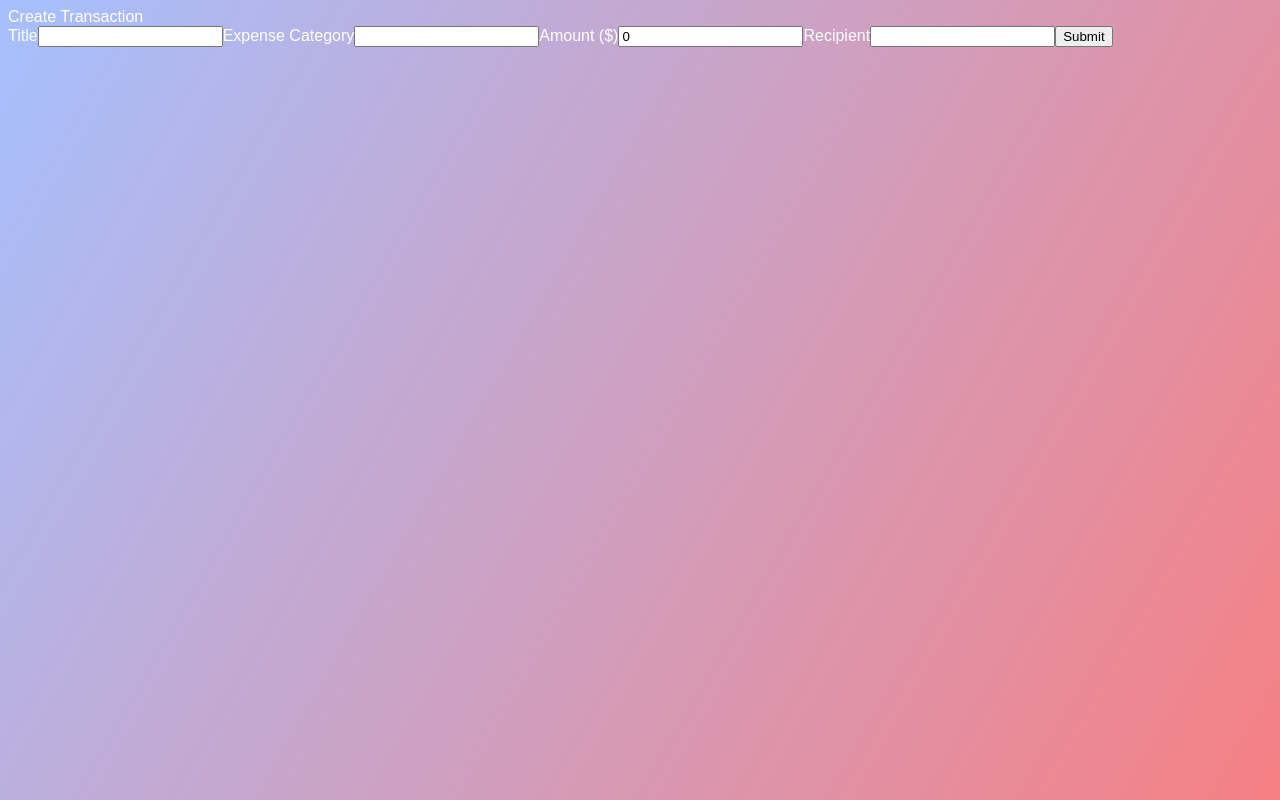
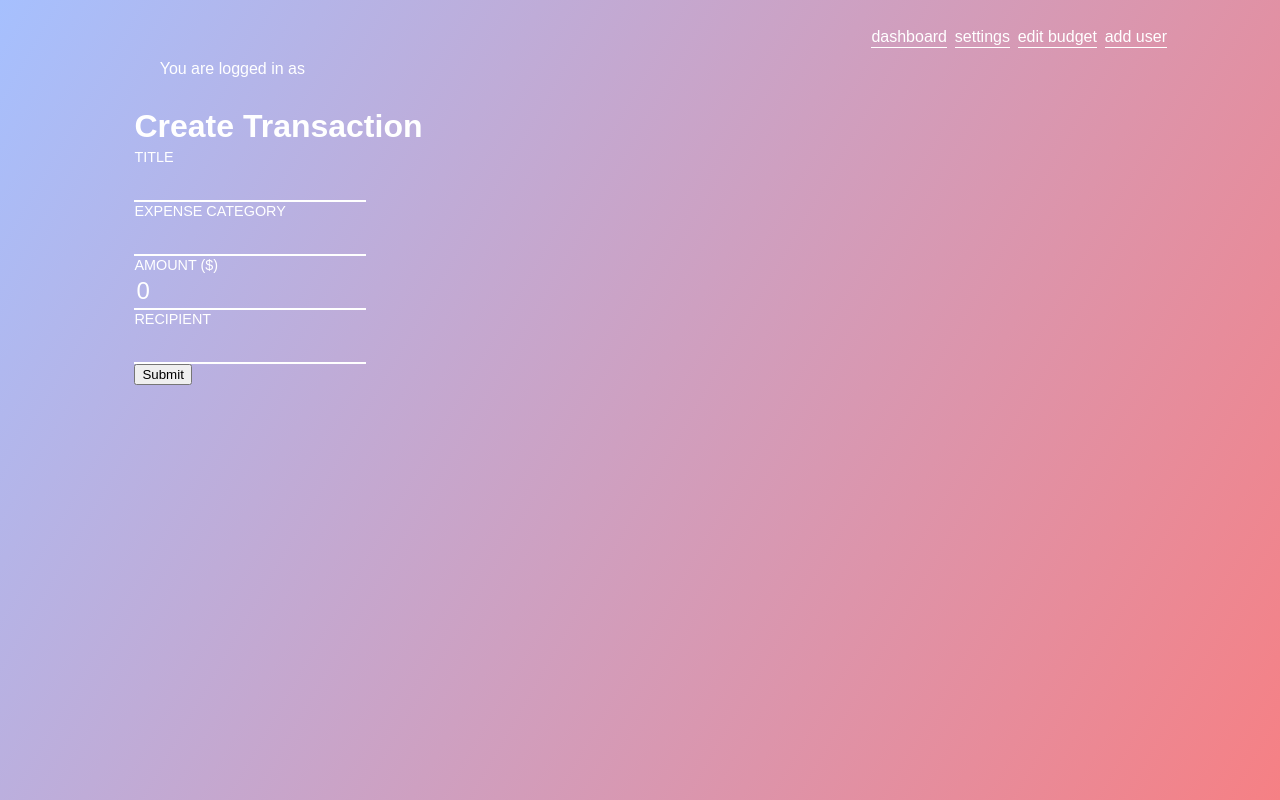
Before and after one commit to ArsalaanAnsariDeveloper/Minima, a React app: page /transaction in a window 1280 px wide. Built offline with nearby package versions, Linux system fonts and the light colour scheme; no server answers.

Commit message:
updates styles on transactions page

```diff
--- a/src/client/Homepage/Dashboard/Dashboard.css
+++ b/src/client/Homepage/Dashboard/Dashboard.css
@@ -1,9 +1,5 @@
 .dashboard {
     padding-left: 20%;
-}
-
-.user-info {
-    margin-bottom: 3rem;
 }
 
 .dashboard-title {
--- a/src/client/Homepage/Navbar/Navbar.js
+++ b/src/client/Homepage/Navbar/Navbar.js
@@ -1,5 +1,5 @@
 import React, { Component } from 'react';
-import { Link } from 'react-router-dom'
+import { Link } from 'react-router-dom';
 
 import './Navbar.css'
 
--- a/src/client/Transaction/Transaction.css
+++ b/src/client/Transaction/Transaction.css
@@ -4,3 +4,33 @@ body {
     font-family: sans-serif;
     color: white;
   }
+
+  .transaction-wrapper {
+    padding-left: 10%;
+  }
+
+  .transaction-title {
+    font-size: 2rem;
+    font-weight: bold;
+    margin-bottom: 0.2rem;
+  }
+
+  .transaction-wrapper label{
+    text-transform: uppercase;
+    font-size: 0.9rem;
+    margin-top: 2rem;
+  }
+
+  .transaction-wrapper input[type=text],.transaction-wrapper input[type=number]{
+    background-color: transparent;
+    border: none;
+    border-bottom: 2px solid white;
+    color: white;
+    width: 20%;
+    height: 2rem;
+    font-size: 1.5rem;
+  }
+
+  .transaction-wrapper input[type=text]:focus,.transaction-wrapper input[type=number]:focus{
+    outline: none;
+  }
--- a/src/client/Transaction/Transaction.js
+++ b/src/client/Transaction/Transaction.js
@@ -1,5 +1,6 @@
 import React, { Component } from 'react';
 import './Transaction.css'
+import Navbar from '../Homepage/Navbar/Navbar'
 import Button from '../Button/Button'
 
 export default class Transaction extends Component {
@@ -61,32 +62,39 @@ export default class Transaction extends Component {
 
     render(){
         return <div>
+            <Navbar userID = {this.props.userID}/>
+            <div className="transaction-wrapper">
                 <div className = 'transaction-title'>
                     Create Transaction
                 </div>
                 <form onSubmit={this.handleSubmit}>
                     <label>
-                Title
+                    Title<br/>
                         <input type="text" defaultValue={this.state.title} onChange={this.handleTitleChange} />
-                </label>
+                    </label><br/>
 
                     <label>
-                Expense Category
+                    Expense Category<br/>
                         <input type="text" defaultValue={this.state.category} onChange={this.handleCategoryChange} />
-                </label>
+                    </label><br/>
 
                     <label>
-                Amount ($)
+                    Amount ($)<br/>
                         <input type="number" defaultValue={this.state.amt} onChange={this.handleAmtChange} />
-                </label>
+                    </label><br/>
 
                     <label>
-                Recipient
+                    Recipient<br/>
                         <input type="text" defaultValue={this.state.recipient} onChange={this.handleRecipientChange} />
-                </label>
+                    </label><br/>
 
                     <input type="submit" value="Submit" />
                 </form>
             </div>
+        </div>
     }
 }
+
+Transaction.defaultProps = {
+    userID:"4W442QBG9Q"
+}
```
Lines whose indentation alone changed are shown as unchanged.
